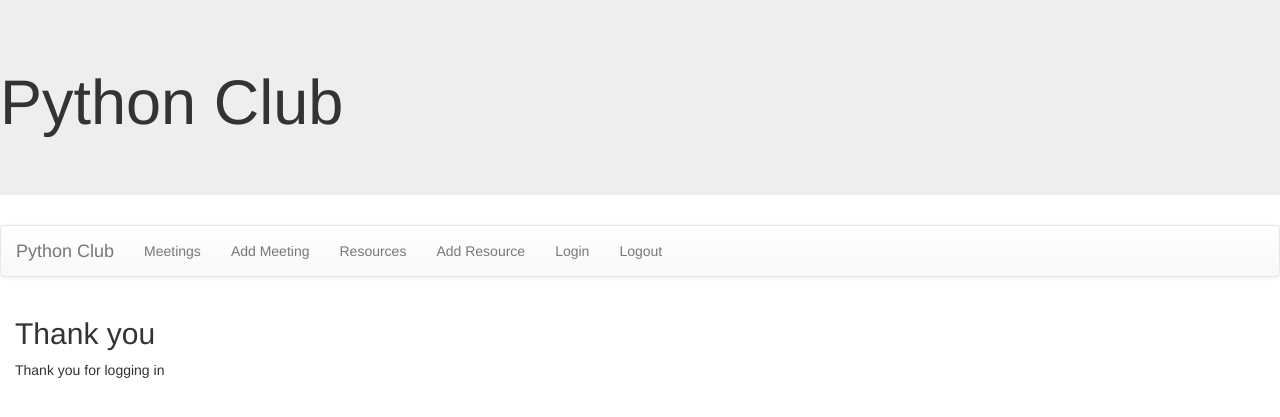
After one commit to meeks21/PythonClub, a Django app: page /clubApp/loginmessage/ in a window 1280 px wide. The commit adds this page. Shown: the top 417 px of the page. Run offline with Django 3.2, Linux system fonts and the light colour scheme; parts of the project's set-up code (start-up, migrations or seed data) failed here and were passed over; some libraries are stand-ins or nearby versions.

Commit message:
Assignment 9

```diff
--- a/club/settings.py
+++ b/club/settings.py
@@ -124,3 +124,6 @@ USE_TZ = True
 # https://docs.djangoproject.com/en/3.1/howto/static-files/
 
 STATIC_URL = '/static/'
+
+LOGIN_REDIRECT_URL = 'loginmessage'
+LOGOUT_REDIRECT_URL = 'logoutmessage'
--- a/club/urls.py
+++ b/club/urls.py
@@ -19,4 +19,5 @@ from django.urls import path, include
 urlpatterns = [
     path('admin/', admin.site.urls),
     path('clubApp/', include('clubApp.urls')),
+    path('accounts/', include('django.contrib.auth.urls')),
 ]
--- a/clubApp/templates/base.html
+++ b/clubApp/templates/base.html
@@ -20,6 +20,8 @@
         <li><a href="{% url 'newmeeting' %}">Add Meeting</a></li>
         <li><a href="{% url 'resources' %}">Resources</a></li>
         <li><a href="{% url 'newresource' %}">Add Resource</a></li>
+        <li><a href="{% url 'login' %}">Login</a></li>
+        <li><a href="{% url 'logout' %}">Logout</a></li>
       </ul>
     </div>
   </nav>
--- /dev/null
+++ b/clubApp/templates/clubApp/loginmessage.html
@@ -0,0 +1,6 @@
+{%extends 'base.html'%}
+
+{% block content %}
+<h2>Thank you</h2>
+<p>Thank you for logging in</p>
+{% endblock %}
--- /dev/null
+++ b/clubApp/templates/clubApp/logoutmessage.html
@@ -0,0 +1,6 @@
+{%extends 'base.html'%}
+
+{% block content %}
+<h2>Goodbye</h2>
+<p>You are now logged out</p>
+{% endblock %}
--- a/clubApp/urls.py
+++ b/clubApp/urls.py
@@ -8,4 +8,6 @@ urlpatterns = [
     path('resources/', views.resources, name='resources'),
     path('newmeeting/', views.newMeeting, name='newmeeting'),
     path('newresource/', views.newResource, name='newresource'),
+    path('loginmessage/', views.loginmessage, name='loginmessage'),
+    path('logoutmessage/', views.logoutmessage, name='logoutmessage'),
 ]
--- a/clubApp/views.py
+++ b/clubApp/views.py
@@ -2,6 +2,7 @@ from django.shortcuts import render, get_object_or_404
 from .models import Meeting, MeetingMin, Resource, Event
 from django.urls import reverse_lazy
 from .forms import MeetingForm, ResourceForm
+from django.contrib.auth.decorators import login_required
 
 # Create your views here.
 def index (request):
@@ -19,6 +20,7 @@ def resources(request):
     resource_list=Resource.objects.all()
     return render(request, 'clubApp/resources.html', {'resource_list' : resource_list})
 
+@login_required
 def newMeeting(request):
     form=MeetingForm
 
@@ -32,6 +34,7 @@ def newMeeting(request):
         form=MeetingForm()
     return render(request, 'clubApp/newmeeting.html',{'form': form})
 
+@login_required
 def newResource(request):
     form=ResourceForm
 
@@ -44,3 +47,9 @@ def newResource(request):
     else:
         form=ResourceForm()
     return render(request, 'clubApp/newresource.html',{'form':form})
+
+def loginmessage(request):
+    return render(request, 'clubApp/loginmessage.html')
+
+def logoutmessage(request):
+    return render(request, 'clubApp/logoutmessage.html')
```
Also changed, not shown: clubApp/templates/registration/login.html (added, +8 -0 lines).
